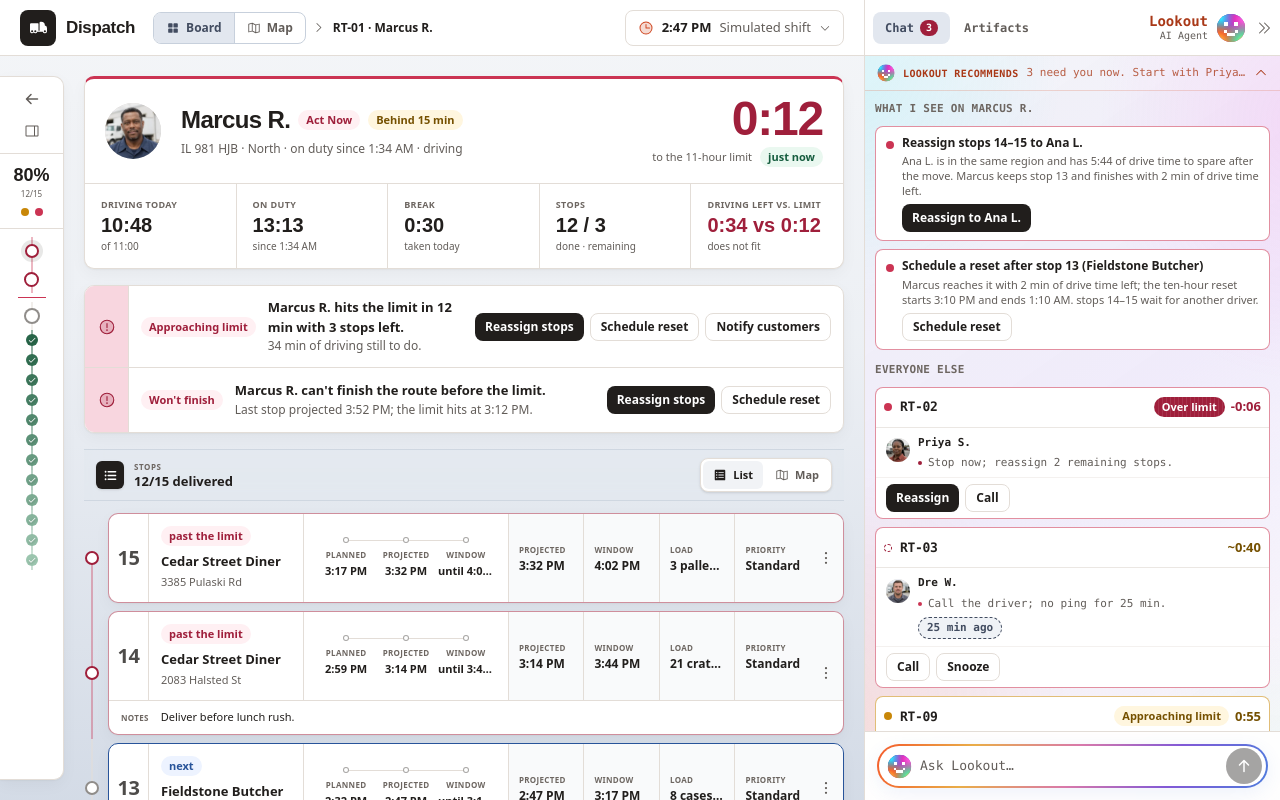
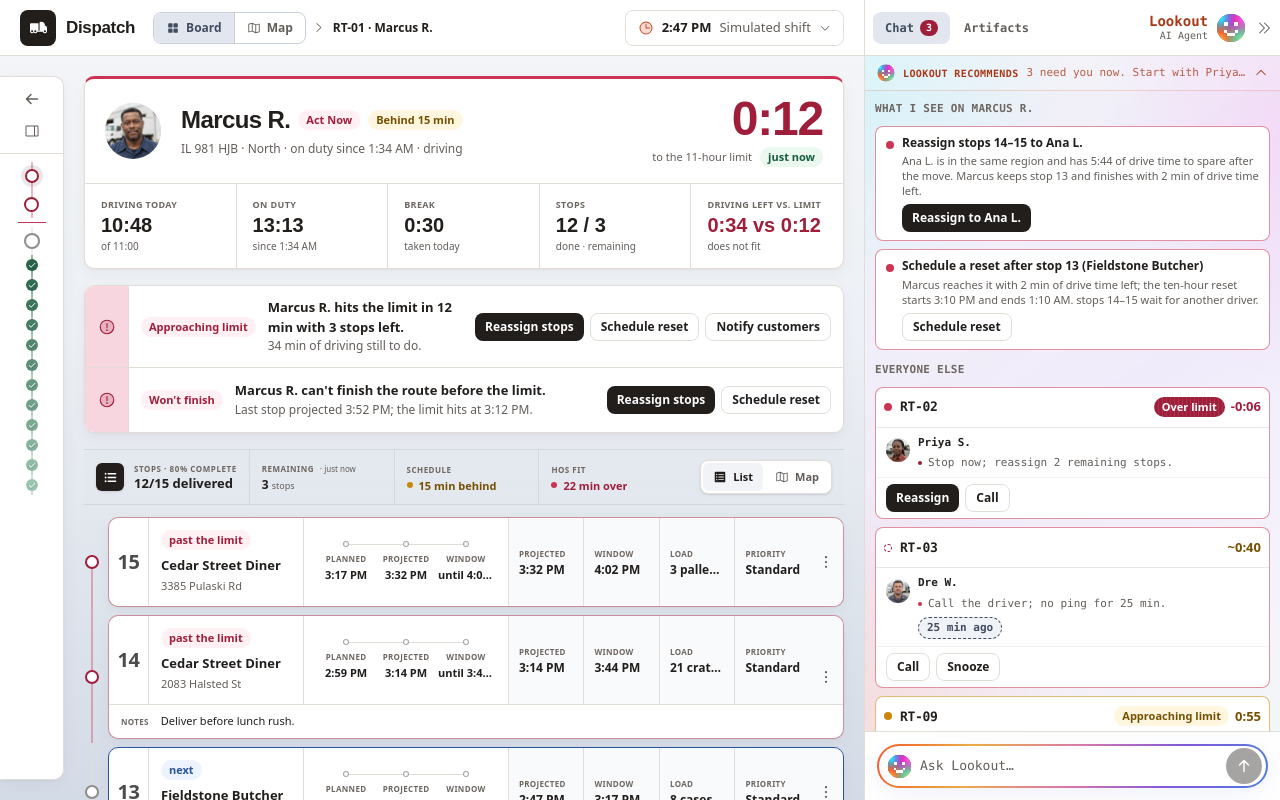
Before and after one commit to davekeller/dispatcher-dashboard, a React (Vite) app: page /routes/drv-01 in a window 1280 px wide. Built offline with nearby package versions, Linux system fonts and the light colour scheme.

Commit message:
Move route status into stops bar

```diff
--- a/src/views/route/RouteFilePage.tsx
+++ b/src/views/route/RouteFilePage.tsx
@@ -4,6 +4,8 @@
 import { useActions } from '../../actions/ActionContext'
 import { stopsPastLimit } from '../../store/actions'
 import { useLookout } from '../../lookout/LookoutContext'
+import { fmtAge } from '../../lib/format'
+import { routeHosSignal, routeScheduleSignal, type RouteSignalTone } from '../../lib/routeProgress'
 import { useDerived } from '../../store/hooks'
 import { useStore } from '../../store/store'
 import Button from '../../ui/Button'
@@ -19,6 +21,20 @@
 const RouteMap = lazy(() => import('./map/RouteMap'))
 
 type StopsMode = 'list' | 'map'
+
+const SIGNAL_DOT: Record<RouteSignalTone, string> = {
+  clear: 'bg-clear-fill',
+  watch: 'bg-watch-fill',
+  act_now: 'bg-act-now-fill',
+  offline: 'bg-offline-fill',
+}
+
+const SIGNAL_TEXT: Record<RouteSignalTone, string> = {
+  clear: 'text-clear',
+  watch: 'text-watch',
+  act_now: 'text-act-now',
+  offline: 'text-offline',
+}
 
 /** A file for one driver's day, in the case-file shape: the route rail down the left, then one
  *  driver-and-alert header card followed by the stop list or map. Lookout stays focused here. */
@@ -65,6 +81,8 @@
 
   const stale = view.staleness !== 'fresh'
   const staleReason = stale ? 'Position unknown. This action is disabled until the truck reports in.' : undefined
+  const progress = view.total === 0 ? 100 : Math.round((view.done / view.total) * 100)
+  const routeSignals = [routeScheduleSignal(view), routeHosSignal(view)]
   const selectableStopIds = [...view.route.stops]
     .reverse()
     .filter((stop) => stop.status === 'pending' || stop.status === 'unassigned')
@@ -87,17 +105,35 @@
         {card.alerts.length > 0 && <AlertStrip view={view} card={card} />}
         {stale && <StaleBanner view={view} />}
         <section>
-          <header className="sticky top-0 z-30 mb-3 flex min-h-12 w-full items-center gap-3 border-y border-nav-selected-line/70 bg-nav-selected/55 px-3 py-2 backdrop-blur">
-            <div className="flex min-w-0 items-center gap-2.5">
+          <header className={`sticky top-0 z-30 mb-3 flex min-h-14 w-full items-stretch border-y border-nav-selected-line/70 bg-nav-selected/55 px-3 backdrop-blur ${railCollapsed ? '' : 'flex-wrap'}`}>
+            <div className={`flex min-w-0 shrink-0 items-center gap-2.5 py-2 pr-3 ${railCollapsed ? '' : 'order-1 flex-1'}`}>
               <span className="flex h-7 w-7 shrink-0 items-center justify-center rounded-[6px] bg-ink text-on-accent shadow-sm" aria-hidden="true">
                 <ListBullets size={15} weight="bold" />
               </span>
               <div className="min-w-0">
-                <p className="text-[8px] font-semibold uppercase leading-none tracking-[0.07em] text-label">Stops</p>
+                <p className="text-[8px] font-semibold uppercase leading-none tracking-[0.07em] text-label">Stops · {progress}% complete</p>
                 <h2 className="tnum mt-1 whitespace-nowrap text-[13px] font-semibold leading-none text-ink">{view.done}/{view.total} delivered</h2>
               </div>
             </div>
-            <div className="ml-auto flex gap-2">
+            <dl aria-label="Route status" className={`grid min-w-0 flex-1 grid-cols-3 divide-x divide-nav-selected-line/70 ${railCollapsed ? 'border-l border-nav-selected-line/70' : 'order-3 basis-full border-t border-nav-selected-line/70'}`}>
+              <div className="flex min-w-0 flex-col justify-center px-3 py-2">
+                <dt className="flex min-w-0 items-center gap-1.5 text-[8px] font-semibold uppercase tracking-[0.06em] text-label">
+                  <span>Remaining</span>
+                  <span className="truncate font-medium normal-case tracking-normal text-muted" title={`Updated ${fmtAge(view.pingAgeMin)}`}>· {fmtAge(view.pingAgeMin)}</span>
+                </dt>
+                <dd className="tnum mt-1 text-[12px] font-semibold leading-none text-ink">{view.remaining.length} <span className="text-[9px] font-medium text-muted">stops</span></dd>
+              </div>
+              {routeSignals.map((signal) => (
+                <div key={signal.label} className="flex min-w-0 flex-col justify-center px-3 py-2">
+                  <dt className="text-[8px] font-semibold uppercase tracking-[0.06em] text-label">{signal.label}</dt>
+                  <dd className={`mt-1 flex min-w-0 items-center gap-1.5 text-[11px] font-semibold leading-none ${SIGNAL_TEXT[signal.tone]}`}>
+                    <span className={`h-1.5 w-1.5 shrink-0 rounded-full ${SIGNAL_DOT[signal.tone]}`} />
+                    <span className="truncate" title={signal.value}>{signal.value}</span>
+                  </dd>
+                </div>
+              ))}
+            </dl>
+            <div className={`ml-auto flex items-center gap-2 py-2 pl-3 ${railCollapsed ? '' : 'order-2'}`}>
               {selected.length > 0 && (
                 <Button size="sm" variant="primary" disabled={stale} title={staleReason} onClick={() => open('reassign', view.driver.id, { stopIds: selected })}>
                   Reassign selected ({selected.length})
--- a/src/views/route/RouteRail.tsx
+++ b/src/views/route/RouteRail.tsx
@@ -3,8 +3,7 @@
 import { Link, useLocation } from 'react-router'
 import type { Delivery, Stop } from '../../data/types'
 import { projectedEta } from '../../hos/compute'
-import { fmtAge, fmtClock } from '../../lib/format'
-import { routeHosSignal, routeScheduleSignal, type RouteSignalTone } from '../../lib/routeProgress'
+import { fmtClock } from '../../lib/format'
 import type { DriverView } from '../../store/view'
 import { originOf } from '../../app/origin'
 import StopStatusMarker, { stopHistoryStyle } from './StopStatusMarker'
@@ -15,20 +14,6 @@
   t: number
   customer: string
   late: boolean
-}
-
-const DOT: Record<RouteSignalTone, string> = {
-  clear: 'bg-clear-fill',
-  watch: 'bg-watch-fill',
-  act_now: 'bg-act-now-fill',
-  offline: 'bg-offline-fill',
-}
-
-const SIGNAL_TEXT: Record<RouteSignalTone, string> = {
-  clear: 'text-clear',
-  watch: 'text-watch',
-  act_now: 'text-act-now',
-  offline: 'text-offline',
 }
 
 const TIMELINE_COLUMNS = { gridTemplateColumns: '1.25rem minmax(0, 1fr)' }
@@ -62,14 +47,10 @@
 export default function RouteRail({ view, deliveryById, pastLimitIds, collapsed, onCollapsedChange, activeStopId, onSelectStop }: { view: DriverView; deliveryById: Map<string, Delivery>; pastLimitIds: Set<string>; activeStopId?: string | null; onSelectStop?: (id: string) => void; collapsed: boolean; onCollapsedChange: (c: boolean) => void }) {
   const { route, now } = view
   const origin = originOf(useLocation())
-  const schedule = routeScheduleSignal(view)
-  const hos = routeHosSignal(view)
   const nextId = view.next?.id
-  const progress = view.total === 0 ? 1 : view.done / view.total
   const [active, setActive] = useState<string | null>(nextId ?? route.stops.at(-1)?.id ?? null)
   // In map mode the page owns the selection; in list mode the receipt being read does.
   const shownActive = activeStopId !== undefined ? activeStopId : active
-  const [summaryOpen, setSummaryOpen] = useState(true)
   const [timelineOpen, setTimelineOpen] = useState(true)
   const timelineRef = useRef<HTMLDivElement>(null)
   const nodeRefs = useRef(new Map<string, HTMLButtonElement>())
@@ -100,7 +81,6 @@
   }, [nextId, route.id, route.stops])
 
   useEffect(() => {
-    setSummaryOpen(true)
     setTimelineOpen(true)
   }, [route.id])
 
@@ -158,50 +138,6 @@
           <SidebarSimple size={16} className={collapsed ? '-scale-x-100' : ''} />
         </button>
       </div>
-
-      <section aria-label={`Route progress: ${view.done} of ${view.total} stops complete`} className="shrink-0 border-b border-line">
-        {collapsed ? (
-          <div className="px-1.5 py-3">
-            <p className="tnum text-center font-display text-lg font-semibold leading-none text-ink">{Math.round(progress * 100)}%</p>
-            <p className="tnum mt-1 text-center text-[8px] text-muted">{view.done}/{view.total}</p>
-            <div className="mt-2 flex justify-center gap-1.5">
-              <span title={`${schedule.label}: ${schedule.value}`} className={`h-2 w-2 rounded-full ${DOT[schedule.tone]}`} />
-              <span title={`${hos.label}: ${hos.value}`} className={`h-2 w-2 rounded-full ${DOT[hos.tone]}`} />
-            </div>
-          </div>
-        ) : (
-          <>
-            <button type="button" onClick={() => setSummaryOpen((open) => !open)} aria-expanded={summaryOpen} className="flex w-full items-center gap-2 px-3 py-2 text-left transition hover:bg-board/70">
-              <span className="text-[9px] font-semibold uppercase tracking-[0.08em] text-label">Route status</span>
-              <span className="ml-auto text-[9px] text-muted">4 metrics</span>
-              <CaretDown size={12} className={`shrink-0 text-muted transition-transform ${summaryOpen ? '' : '-rotate-90'}`} />
-            </button>
-            {summaryOpen && (
-              <dl className="grid grid-cols-2 border-t border-line bg-board/45">
-                <div className="min-w-0 border-b border-r border-line px-3 py-2.5">
-                  <dt className="text-[8px] font-semibold uppercase tracking-[0.06em] text-label">Progress</dt>
-                  <dd className="tnum mt-1 font-display text-[1.35rem] font-semibold leading-none tracking-[-0.035em] text-ink">{view.done} <span className="text-[11px] font-medium tracking-normal text-muted">of {view.total}</span></dd>
-                  <dd className="tnum mt-1 text-[9px] text-muted">{Math.round(progress * 100)}% complete</dd>
-                </div>
-                <div className="min-w-0 border-b border-line px-3 py-2.5">
-                  <dt className="text-[8px] font-semibold uppercase tracking-[0.06em] text-label">Remaining</dt>
-                  <dd className="tnum mt-1 font-display text-[1.35rem] font-semibold leading-none tracking-[-0.035em] text-ink">{view.remaining.length}</dd>
-                  <dd className="mt-1 truncate text-[9px] text-muted" title={`Updated ${fmtAge(view.pingAgeMin)}`}>updated {fmtAge(view.pingAgeMin)}</dd>
-                </div>
-                {[schedule, hos].map((signal, index) => (
-                  <div key={signal.label} className={`min-w-0 px-3 py-2.5 ${index === 0 ? 'border-r border-line' : ''}`}>
-                    <dt className="text-[8px] font-semibold uppercase tracking-[0.06em] text-label">{signal.label}</dt>
-                    <dd className={`mt-1 flex min-w-0 items-center gap-1.5 text-[10px] font-semibold ${SIGNAL_TEXT[signal.tone]}`}>
-                      <span className={`h-1.5 w-1.5 shrink-0 rounded-full ${DOT[signal.tone]}`} />
-                      <span className="truncate" title={signal.value}>{signal.value}</span>
-                    </dd>
-                  </div>
-                ))}
-              </dl>
-            )}
-          </>
-        )}
-      </section>
 
       {!collapsed && (
         <button type="button" onClick={() => setTimelineOpen((open) => !open)} aria-expanded={timelineOpen} className="flex w-full shrink-0 items-center gap-2 px-3 py-2 text-left transition hover:bg-board/70">
```
Also changed, not shown: 3 other files (tests, documents, lock files or other folders).
